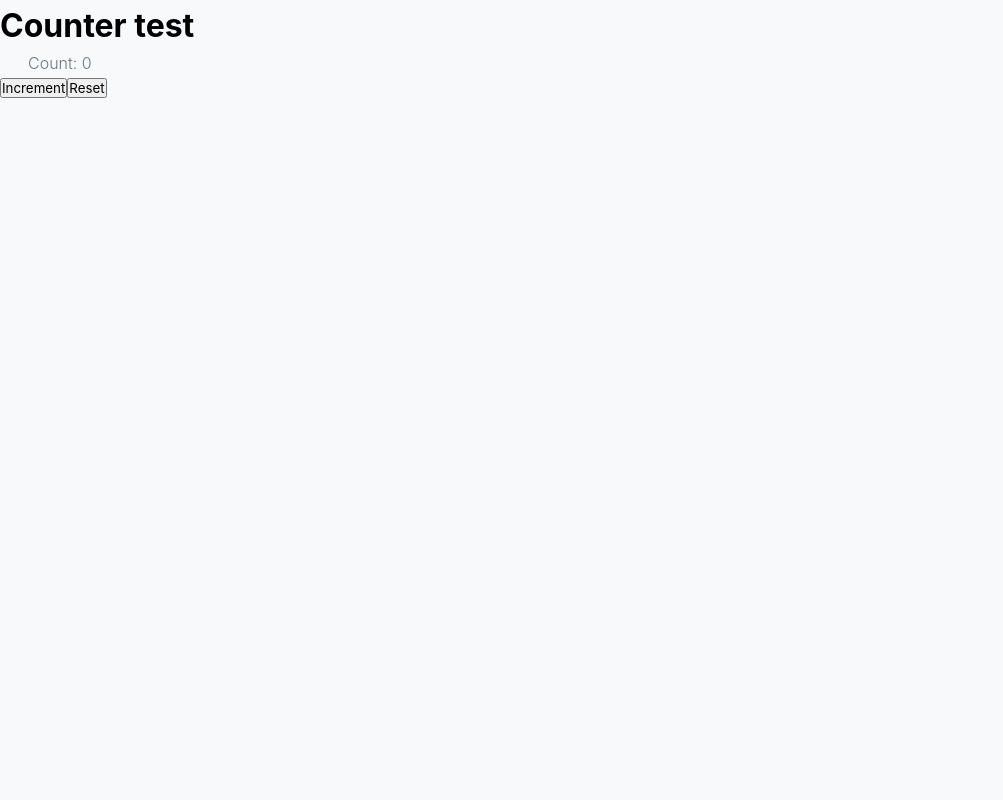
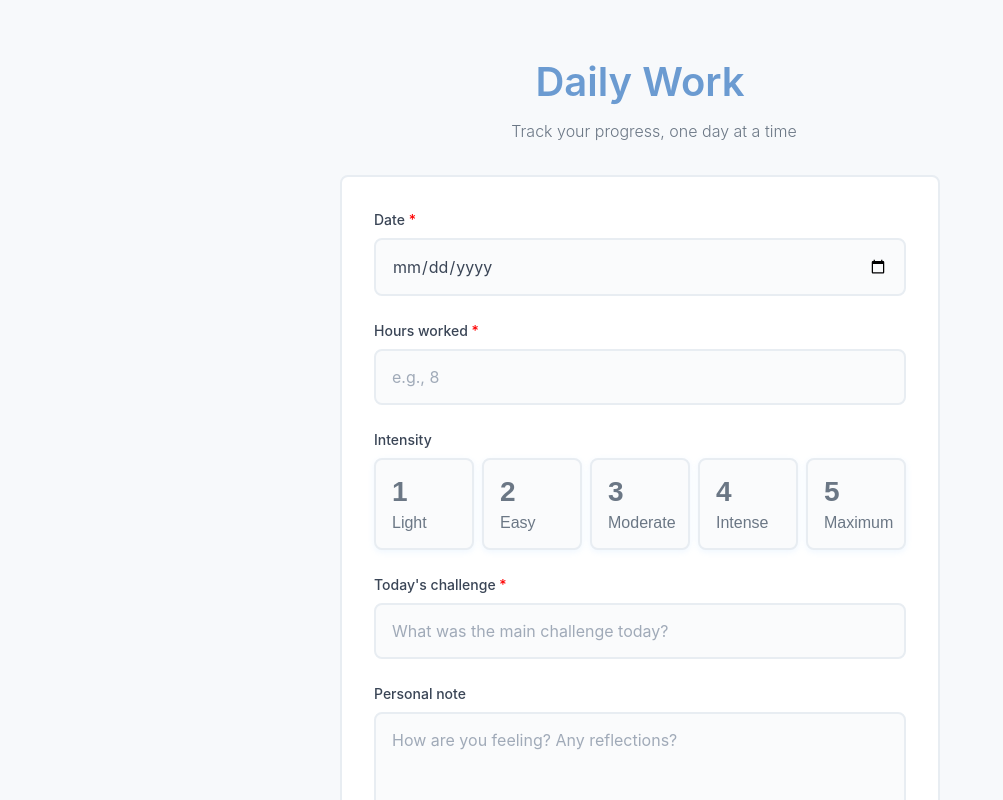
Before and after one commit to tijana333/daily-work-react, a React (Vite) app: page / in a window 1280 px wide. Shown: the top 800 px of the page, without its empty margins (0-1003 px from the left). Built offline with nearby package versions, Linux system fonts and the light colour scheme.

Commit message:
Daily form

```diff
--- a/src/App.jsx
+++ b/src/App.jsx
@@ -1,13 +1,16 @@
-import { useState } from "react";
+import EntryForm from "./components/EntryForm/EntryForm";
+
 function App() {
-  const [count, setCount] = useState(0);
   return (
-    <div>
-      <h1> Counter test</h1>
-      <p>Count: {count}</p>
+    <div className="container">
+      <header className="header">
+        <div id="header-content">
+          <h1 id="logo">Daily Work</h1>
+          <p>Track your progress, one day at a time</p>
+        </div>
+      </header>
 
-      <button onClick={() => setCount(count + 1)}>Increment</button>
-      <button onClick={() => setCount(0)}>Reset</button>
+      <EntryForm />
     </div>
   );
 }
--- a/src/components/EntryForm/EntryForm.jsx
+++ b/src/components/EntryForm/EntryForm.jsx
@@ -1,5 +1,100 @@
 function EntryForm() {
-  return <div>Entry Form</div>;
+  return (
+    <form id="entry-form">
+      <div className="form-group">
+        <div className="form-label">
+          <label htmlFor="date">
+            Date <span className="required">*</span>
+          </label>
+        </div>
+        <input type="date" id="date" name="date" />
+        <span id="date-error" className="catch-error"></span>
+      </div>
+
+      <div className="form-group">
+        <div className="form-label">
+          <label htmlFor="number">
+            Hours worked <span className="required">*</span>
+          </label>
+        </div>
+        <input
+          id="number"
+          type="number"
+          name="number"
+          min="0.5"
+          max="24"
+          step="0.5"
+          placeholder="e.g., 8"
+        />
+        <span id="hours-error" className="catch-error"></span>
+      </div>
+
+      <div className="form-group">
+        <div className="form-label">
+          <label>Intensity</label>
+        </div>
+
+        <div className="buttons">
+          <button type="button" className="intensity-button">
+            <span className="tab-number">1</span>
+            <span className="tab-text">Light</span>
+          </button>
+          <button type="button" className="intensity-button">
+            <span className="tab-number">2</span>
+            <span className="tab-text">Easy</span>
+          </button>
+          <button type="button" className="intensity-button">
+            <span className="tab-number">3</span>
+            <span className="tab-text">Moderate</span>
+          </button>
+          <button type="button" className="intensity-button">
+            <span className="tab-number">4</span>
+            <span className="tab-text">Intense</span>
+          </button>
+          <button type="button" className="intensity-button">
+            <span className="tab-number">5</span>
+            <span className="tab-text">Maximum</span>
+          </button>
+        </div>
+      </div>
+
+      <div className="form-group">
+        <div className="form-label">
+          <label htmlFor="text">
+            Today's challenge <span className="required">*</span>
+          </label>
+        </div>
+        <input
+          type="text"
+          id="text"
+          name="text"
+          placeholder="What was the main challenge today?"
+        />
+        <span id="challenge-error" className="catch-error"></span>
+      </div>
+
+      <div className="form-group">
+        <div className="form-label">
+          <label htmlFor="note">Personal note</label>
+        </div>
+        <textarea
+          id="note"
+          name="note"
+          rows="5"
+          placeholder="How are you feeling? Any reflections?"></textarea>
+        <span id="note-error" className="catch-error"></span>
+      </div>
+
+      <div className="form-group">
+        <button type="submit" className="button-form">
+          <span>Save Entry</span>
+        </button>
+
+        <div id="success-message">Entry created successfully!</div>
+        <div id="server-error"></div>
+      </div>
+    </form>
+  );
 }
 
 export default EntryForm;
```
